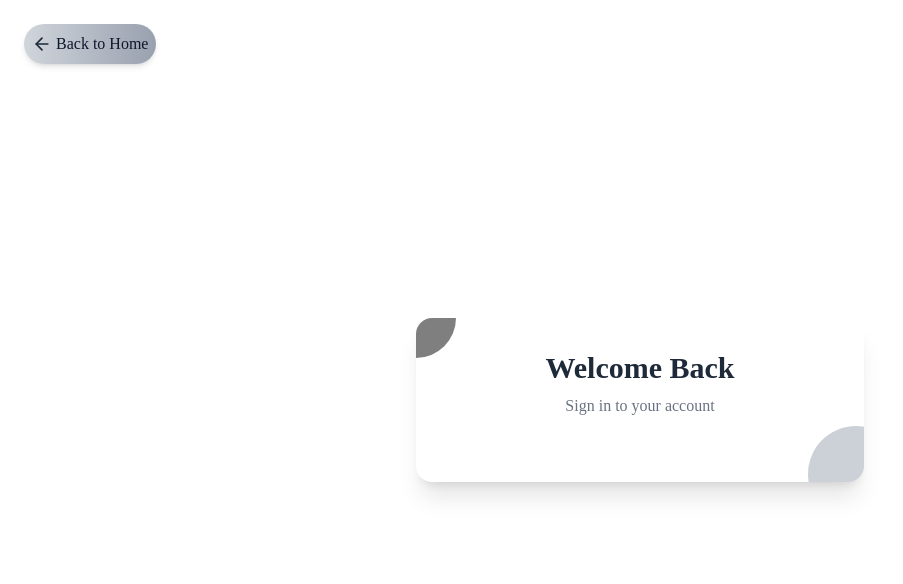
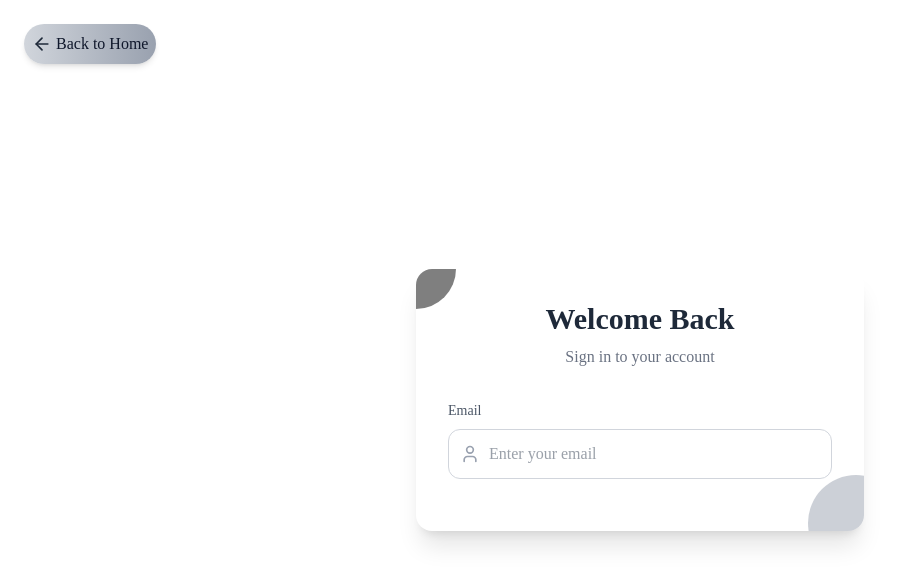
Before and after one commit to ChamalshaInduwara/E-Commerce, a React (Vite) app in the folder frontend/: page /login in a window 1280 px wide. Shown: the top 584 px of the page, without its empty margins (0-903 px from the left). Built offline with nearby package versions, Linux system fonts and the light colour scheme.

Commit message:
feat: add email input field with icon to LoginPage component

```diff
--- a/frontend/src/components/LoginPage.jsx
+++ b/frontend/src/components/LoginPage.jsx
@@ -2,7 +2,7 @@ import React, { useState } from 'react'
 import { loginPageStyles } from '../assets/dummyStyles'
 import { useNavigate } from 'react-router-dom';
 import { toast, ToastContainer } from 'react-toastify';
-import { ArrowLeft } from 'lucide-react';
+import { ArrowLeft, User } from 'lucide-react';
 
 const LoginPage = () => {
     const {email, setEmail} = useState("");
@@ -99,6 +99,28 @@ const LoginPage = () => {
             <p className={loginPageStyles.cardSubtitle}>
                 Sign in to your account
             </p>
+
+            <form onSubmit={handleSubmit}>
+                <div className={loginPageStyles.formField}>
+                    <label htmlFor="email" className={loginPageStyles.formLabel}>
+                        Email
+                    </label>
+                    <div className={loginPageStyles.inputContainer}>
+                        <div className={loginPageStyles.inputIconContainer}>
+                            <User className={loginPageStyles.inputIcon} />
+                        </div>
+                        <input
+                        type="email"
+                        id="email"
+                        className={loginPageStyles.inputBase}
+                        placeholder="Enter your email"
+                        value={email}
+                        onChange={(e) => setEmail(e.target.value)}
+                        required
+                    />
+                    </div>
+                </div>
+            </form>
             </div>
         </div>
 
```
